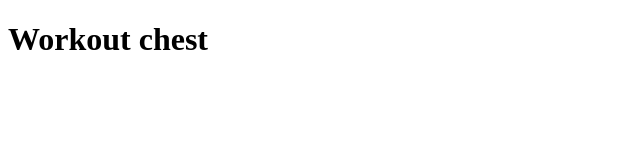
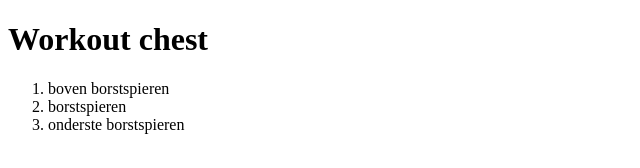
Before and after one commit to glenng22/fitness, a plain HTML site: page pages/chest.html in a window 1280 px wide. Shown: the whole page, without its empty margins (0-640 px from the left). Drawn offline with Linux system fonts and the light colour scheme.

Commit message:
Add chest exercises #2

```diff
--- a/pages/chest.html
+++ b/pages/chest.html
@@ -9,6 +9,11 @@
 
 <body>
     <h1>Workout chest</h1>
+    <ol>
+        <li>boven borstspieren</li>
+        <li>borstspieren</li>
+        <li>onderste borstspieren</li>
+    </ol>
 </body>
 
 </html>
```
